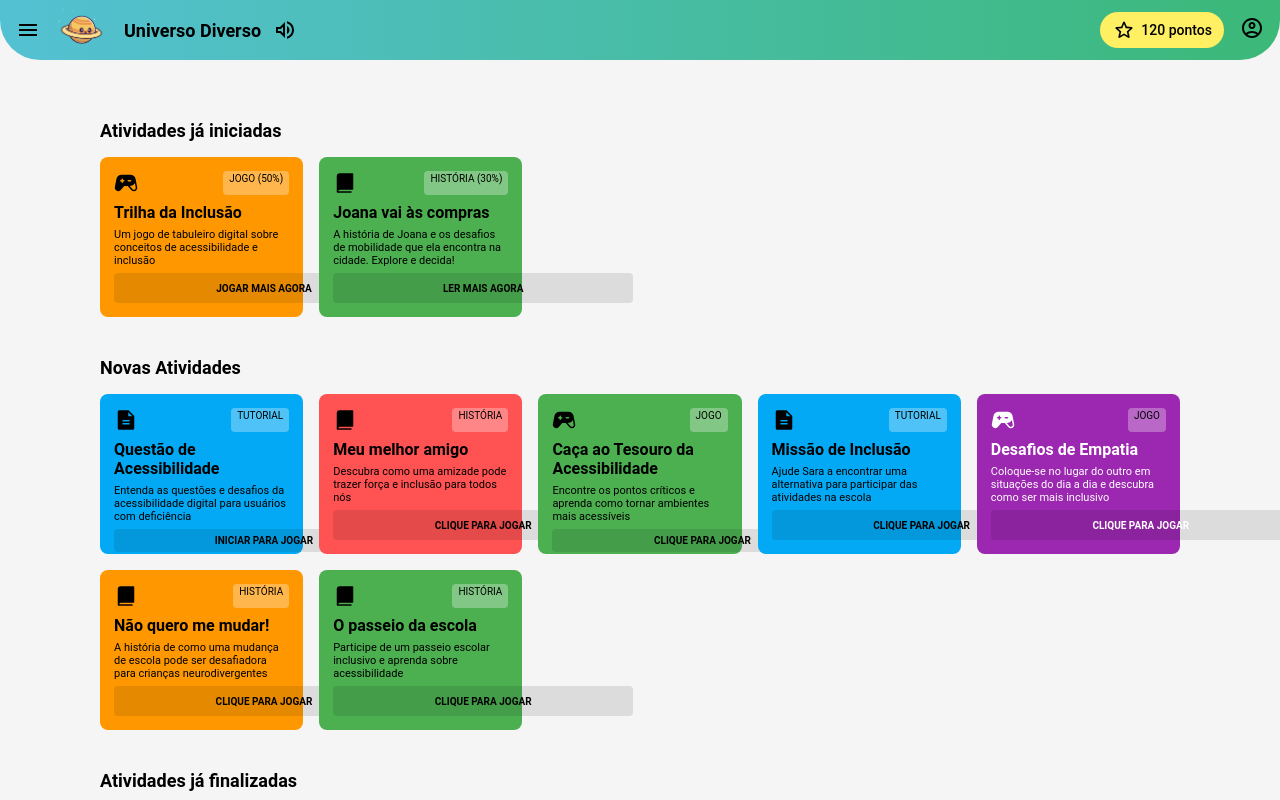
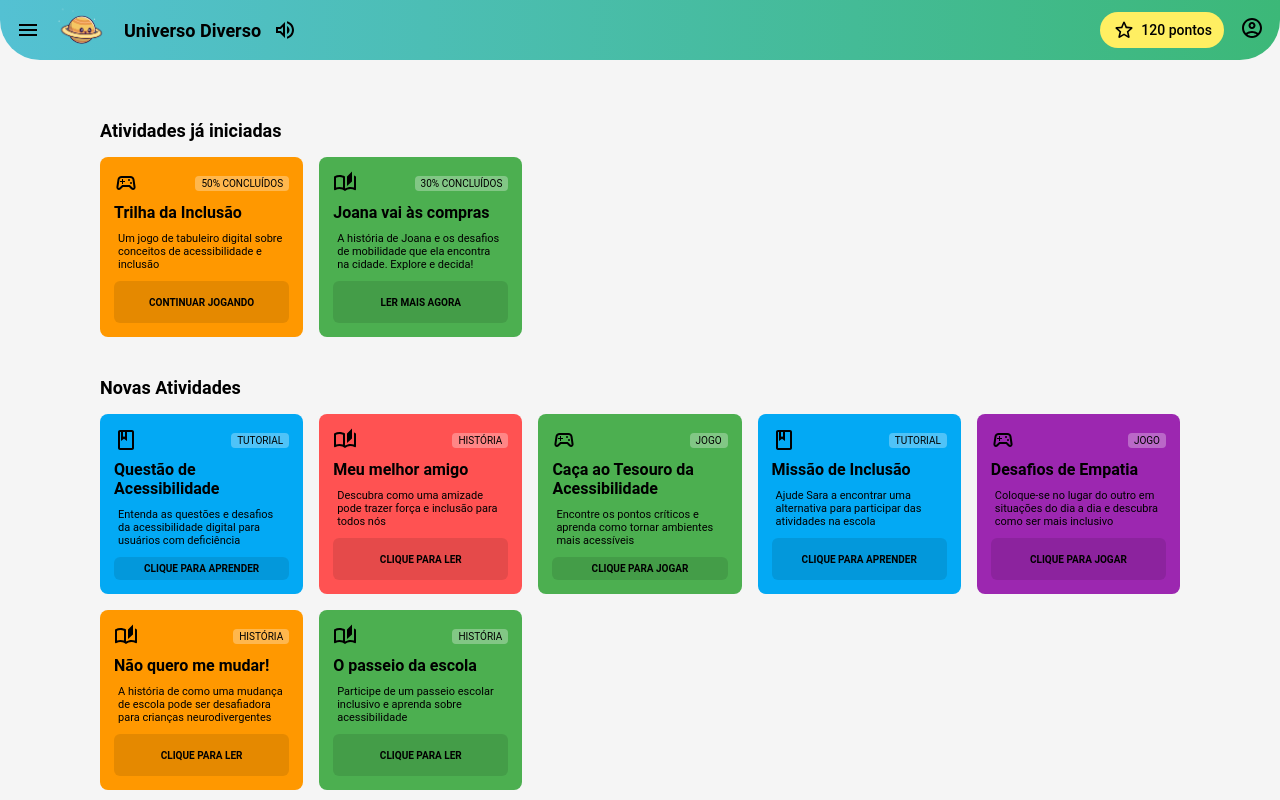
Before and after one commit to MahFelix/universo-diverso, a React (Vite) app: page /activities in a window 1280 px wide. Shown: the top 800 px of the page. Built offline with nearby package versions, Linux system fonts and the light colour scheme.

Commit message:
cards de atividade

```diff
--- a/src/components/ActivityCard.jsx
+++ b/src/components/ActivityCard.jsx
@@ -1,22 +1,18 @@
-
-import { GameController, Book, FileText } from '@phosphor-icons/react';
+import {SportsEsportsOutlined,AutoStoriesOutlined, BookOutlined} from '@mui/icons-material';
 import {CardContainer, CardHeader, CardIcon, CardCategory, CardTitle, CardDescription, CardButton} from '../styles/ActivityCard';
 
 // Mapeamento de tipo para ícone
 const getIconForType = (type) => {
   switch (type.toLowerCase()) {
     case 'jogo':
-      return <GameController weight="fill" />;
+      return <SportsEsportsOutlined aria-label="Jogo"/>;
     case 'história':
-      return <Book weight="fill" />;
-    case 'tutorial':
-      return <FileText weight="fill" />;
+      return <AutoStoriesOutlined aria-label="História"/>;
     default:
-      return <Book weight="fill" />;
+      return <BookOutlined aria-label="Outros"/>;
   }
 };
 
-// Componente de Card
 const ActivityCard = ({
   bgColor,
   type,
@@ -30,7 +26,7 @@ const ActivityCard = ({
 }) => {
   const icon = getIconForType(type);
   const showProgress = progress !== undefined;
-  const categoryText = showProgress ? `${type.toUpperCase()} (${progress}%)` : type.toUpperCase();
+  const categoryText = showProgress ? `${progress}% concluídos` : type.toUpperCase();
 
 
 
@@ -42,8 +38,11 @@ const ActivityCard = ({
         </CardIcon>
         <CardCategory>{categoryText}</CardCategory>
       </CardHeader>
+
       <CardTitle color={textColor}>{title}</CardTitle>
-      <CardDescription color={textColor}>{description}</CardDescription>
+
+      <CardDescription color={textColor}><p>{description}</p></CardDescription>
+
       <CardButton
         color={textColor}
         onClick={onClick}
@@ -51,6 +50,7 @@ const ActivityCard = ({
       >
         {buttonText}
       </CardButton>
+
     </CardContainer>
   );
 };
--- a/src/pages/ActivitiesPage.jsx
+++ b/src/pages/ActivitiesPage.jsx
@@ -13,7 +13,7 @@ const ActivitiesPage = () => {
       progress: 50,
       title: 'Trilha da Inclusão',
       description: 'Um jogo de tabuleiro digital sobre conceitos de acessibilidade e inclusão',
-      buttonText: 'Jogar mais agora'
+      buttonText: 'Continuar Jogando'
     },
     {
       id: 2,
@@ -33,7 +33,7 @@ const ActivitiesPage = () => {
       type: 'Tutorial',
       title: 'Questão de Acessibilidade',
       description: 'Entenda as questões e desafios da acessibilidade digital para usuários com deficiência',
-      buttonText: 'Iniciar para jogar'
+      buttonText: 'Clique para aprender'
     },
     {
       id: 4,
@@ -41,7 +41,7 @@ const ActivitiesPage = () => {
       type: 'História',
       title: 'Meu melhor amigo',
       description: 'Descubra como uma amizade pode trazer força e inclusão para todos nós',
-      buttonText: 'Clique para jogar'
+      buttonText: 'Clique para ler'
     },
     {
       id: 5,
@@ -57,7 +57,7 @@ const ActivitiesPage = () => {
       type: 'Tutorial',
       title: 'Missão de Inclusão',
       description: 'Ajude Sara a encontrar uma alternativa para participar das atividades na escola',
-      buttonText: 'Clique para jogar'
+      buttonText: 'Clique para aprender'
     },
     {
       id: 7,
@@ -66,8 +66,6 @@ const ActivitiesPage = () => {
       title: 'Desafios de Empatia',
       description: 'Coloque-se no lugar do outro em situações do dia a dia e descubra como ser mais inclusivo',
       buttonText: 'Clique para jogar',
-      textColor: '#fff',
-      iconColor: '#fff'
     },
     {
       id: 8,
@@ -75,7 +73,7 @@ const ActivitiesPage = () => {
       type: 'História',
       title: 'Não quero me mudar!',
       description: 'A história de como uma mudança de escola pode ser desafiadora para crianças neurodivergentes',
-      buttonText: 'Clique para jogar'
+      buttonText: 'Clique para ler'
     },
     {
       id: 9,
@@ -83,7 +81,7 @@ const ActivitiesPage = () => {
       type: 'História',
       title: 'O passeio da escola',
       description: 'Participe de um passeio escolar inclusivo e aprenda sobre acessibilidade',
-      buttonText: 'Clique para jogar'
+      buttonText: 'Clique para ler'
     }
   ];
 
@@ -96,8 +94,6 @@ const ActivitiesPage = () => {
       title: 'Jogo da Inclusão de Palavras',
       description: 'Aprenda palavras e termos adequados ao falar sobre pessoas com deficiência',
       buttonText: 'Jogar novamente',
-      textColor: '#fff',
-      iconColor: '#fff'
     },
     {
       id: 11,
@@ -106,7 +102,7 @@ const ActivitiesPage = () => {
       progress: 100,
       title: 'O aniversário da Mariana',
       description: 'Veja como uma festa de aniversário pode ser adaptada para incluir todos os amigos',
-      buttonText: 'Jogar novamente'
+      buttonText: 'Ler novamente'
     }
   ];
 
--- a/src/styles/ActivityCard.js
+++ b/src/styles/ActivityCard.js
@@ -6,11 +6,12 @@ export const CardContainer = styled.div`
   padding: 14px;
   display: flex;
   flex-direction: column;
-  height: 160px;
+  height: 180px;
 `;
 
 export const CardHeader = styled.div`
   display: flex;
+  align-items: center;
   justify-content: space-between;
   margin-bottom: 8px;
 `;
@@ -24,6 +25,7 @@ export const CardIcon = styled.div`
 
 export const CardCategory = styled.span`
   font-size: 10px;
+  text-transform: uppercase;
   background-color: rgba(255, 255, 255, 0.3);
   padding: 2px 6px;
   border-radius: 4px;
@@ -36,22 +38,19 @@ export const CardTitle = styled.h3`
   color: ${props => props.color || '#000'};
 `;
 
-export const CardDescription = styled.p`
+export const CardDescription = styled.div`
   font-size: 11px;
-  flex-grow: 1;
+  padding: 4px;
   color: ${props => props.color || '#000'};
 `;
 
 export const CardButton = styled.button`
+  width: 100%;
   font-size: 10px;
   background-color: rgba(0, 0, 0, 0.1);
-  border: none;
-  border-radius: 4px;
   padding: 6px;
   text-transform: uppercase;
-  cursor: pointer;
   color: ${props => props.color || '#000'};
   font-weight: 600;
-  align-self: flex-start;
   margin-top: 6px;
 `;
--- a/src/styles/globalStyles.js
+++ b/src/styles/globalStyles.js
@@ -18,6 +18,7 @@ export const GlobalStyle = createGlobalStyle`
     --button-color: #000;
     --button-text: #FFF;
     --button-hover: #333;
+    --button-text-hover: #FFF;
     --border-input:#747373;
   }
 
@@ -46,6 +47,7 @@ export const GlobalStyle = createGlobalStyle`
 
   button:hover {
     background: var(--button-hover);
+    color: var(--button-text-hover);
   }
 
   Link {
```
